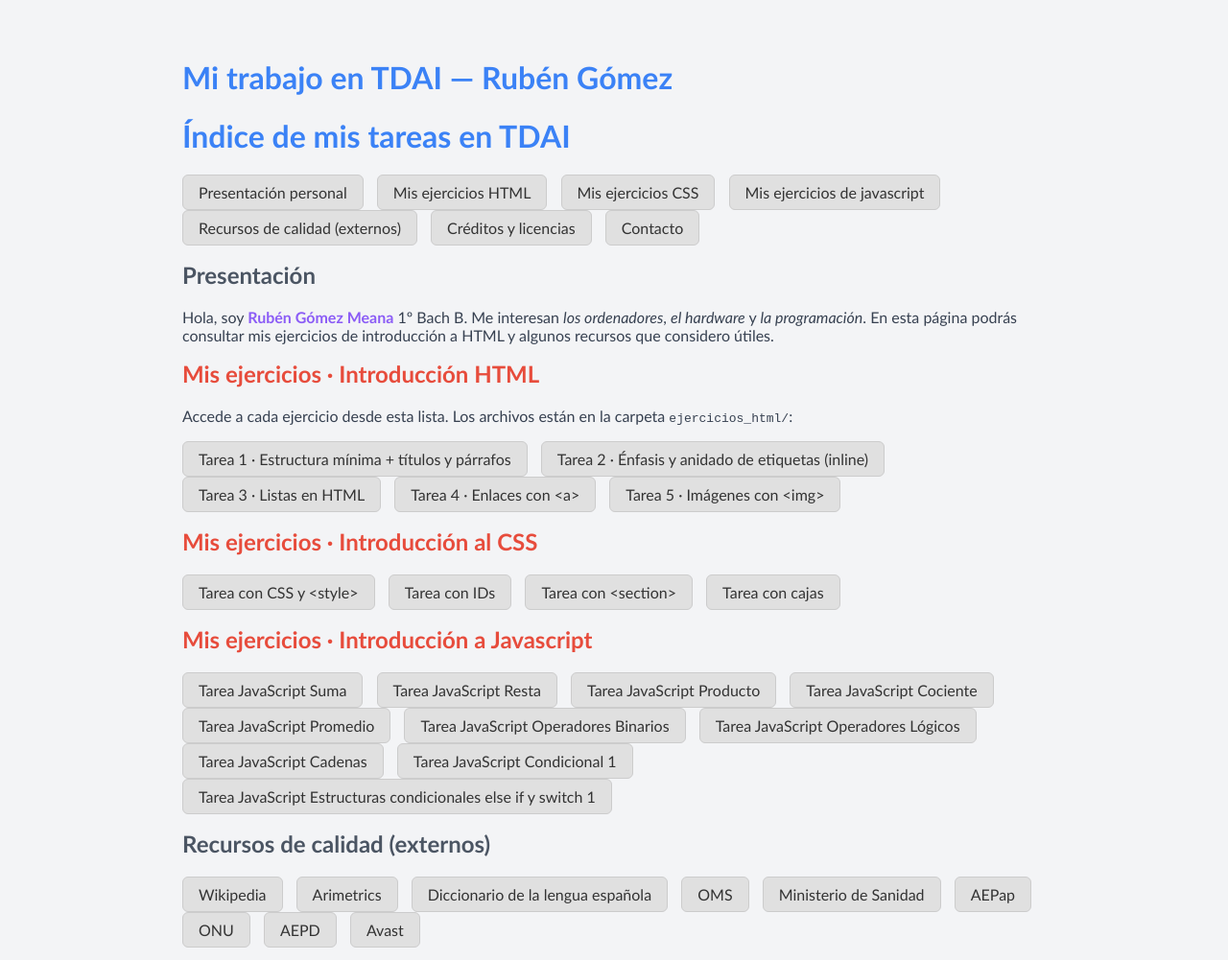
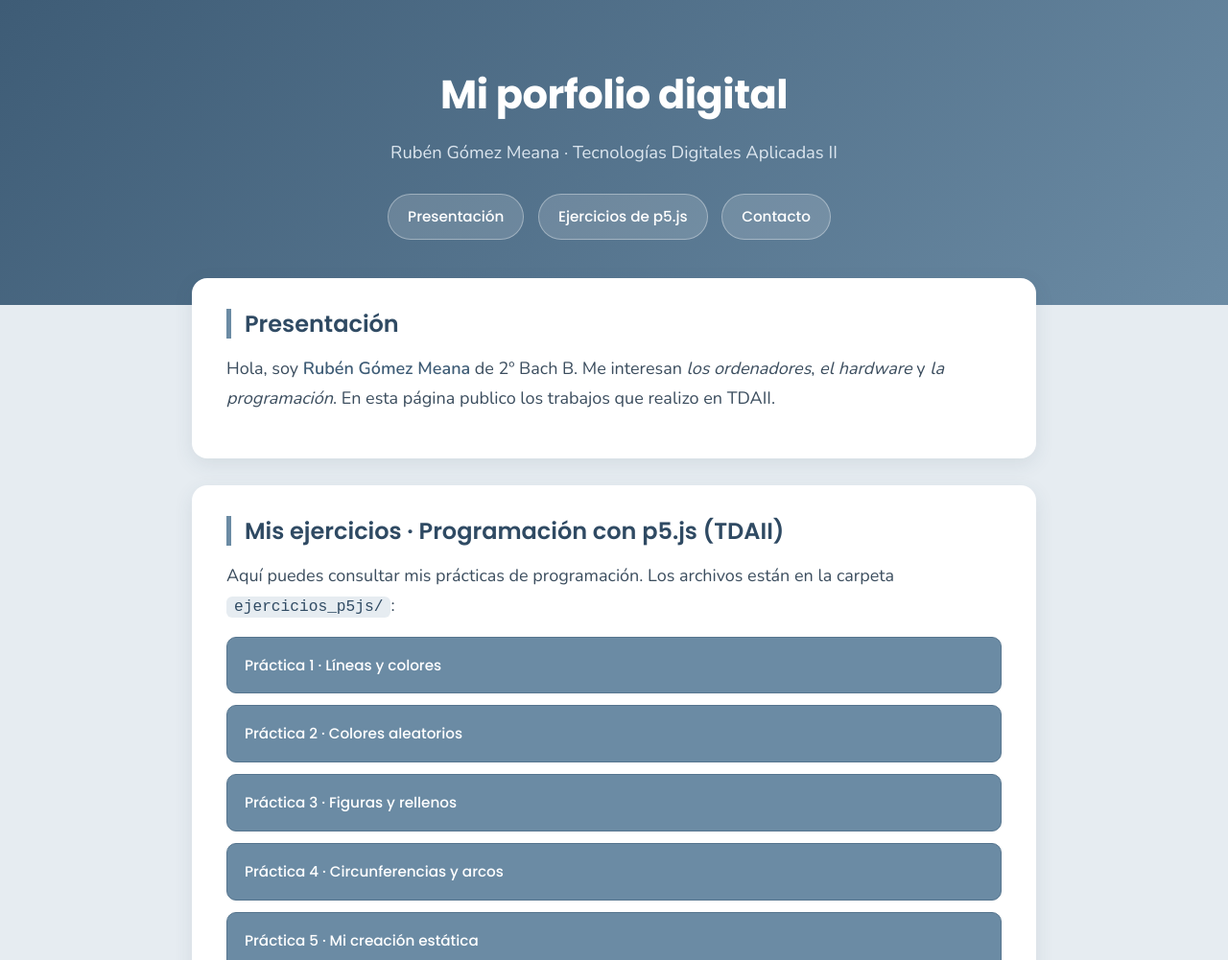
Before and after one commit to webpruben/webpruben.github.io, a plain HTML site: page index.html in a window 1280 px wide. Shown: the top 1001 px of the page at 96% size. Drawn offline with nearby package versions, Linux system fonts and the light colour scheme.

Commit message:
Update index.html

```diff
--- a/index.html
+++ b/index.html
@@ -2,154 +2,191 @@
 <html lang="es">
   <head>
     <meta charset="utf-8">
-    <title>Mi trabajo en TDAI · Rubén Gómez Meana</title>
+    <title>Mi porfolio de TDAII · Rubén Gómez Meana</title>
+    <meta name="viewport" content="width=device-width, initial-scale=1.0">
+    <link rel="preconnect" href="https://fonts.googleapis.com">
+    <link rel="preconnect" href="https://fonts.gstatic.com" crossorigin>
+    <link href="https://fonts.googleapis.com/css2?family=Nunito:wght@400;600&family=Poppins:wght@500;600;700&display=swap" rel="stylesheet">
     <style>
 body {
-  background-color: #F3F4F6;
+  background-color: #E6ECF1;
   margin: 0;
-  font-family: "Trebuchet MS", sans-serif;
+  font-family: "Nunito", "Trebuchet MS", sans-serif;
+  font-size: 18px;
+  line-height: 1.7;
+  color: #2E3E4F;
+}
+
+header {
+  background: linear-gradient(135deg, #3E5C76 0%, #6B8BA4 100%);
+  color: #FFFFFF;
+  text-align: center;
+  padding: 64px 24px 56px;
+}
+
+header h1 {
+  font-family: "Poppins", sans-serif;
+  font-weight: 700;
+  font-size: 2.6rem;
+  letter-spacing: -0.5px;
+  margin: 0 0 8px;
+  color: #FFFFFF;
+}
+
+header p {
+  margin: 0 0 28px;
+  font-size: 1.15rem;
+  color: #DCE6EF;
+}
+
+header ul li a {
+  background-color: rgba(255, 255, 255, 0.15);
+  border: 1px solid rgba(255, 255, 255, 0.35);
+  border-radius: 999px;
+}
+
+header ul li a:hover {
+  background-color: rgba(255, 255, 255, 0.3);
+  border-color: #FFFFFF;
 }
 
 main {
-  max-width: 900px;
-  margin: 0 auto;
-  padding: 40px;
-}
-
-h1 {
-  color: #3B82F6;
+  max-width: 880px;
+  margin: -28px auto 0;
+  padding: 0 24px 48px;
 }
 
 h2 {
-  color: #4B5563;
-  margin-top: 0;
+  font-family: "Poppins", sans-serif;
+  font-weight: 600;
+  font-size: 1.5rem;
+  color: #2F4A63;
+  margin: 0 0 16px;
+  padding-left: 14px;
+  border-left: 5px solid #6B8BA4;
+  line-height: 1.3;
 }
 
-.ejercicios h2 {
-  color: #E74C3C;
-}
-
-.recursos h2 {
-  color: #16A085;
+section {
+  background-color: #FFFFFF;
+  border-radius: 16px;
+  padding: 32px 36px;
+  margin-bottom: 28px;
+  box-shadow: 0 6px 20px rgba(47, 74, 99, 0.10);
 }
 
 p {
-  color: #374151;
+  color: #3B4D5E;
+  margin: 0 0 16px;
 }
 
 strong {
-  color: #8B5CF6;
+  color: #3E5C76;
+}
+
+code {
+  background-color: #E6ECF1;
+  color: #2F4A63;
+  padding: 2px 8px;
+  border-radius: 6px;
+  font-size: 0.9em;
 }
 
 ul {
   list-style: none;
   padding: 0;
+  margin: 0;
 }
 
 ul li {
   display: inline-block;
-  margin-right: 10px;
+  margin: 0 10px 12px 0;
 }
 
 a {
   display: inline-block;
-  padding: 8px 16px;
-  background-color: #e0e0e0;
-  border: 1px solid #ccc;
-  border-radius: 6px;
+  padding: 10px 20px;
+  background-color: #6B8BA4;
+  border: 1px solid #56758E;
+  border-radius: 10px;
   text-decoration: none;
-  color: #333;
+  color: #FFFFFF;
+  font-family: "Poppins", sans-serif;
   font-weight: 500;
-  transition: background-color 0.3s, border-color 0.3s;
+  font-size: 0.95rem;
+  transition: background-color 0.25s, transform 0.25s, box-shadow 0.25s;
 }
 
 a:hover {
-  background-color: #cbd5e1;
-  border-color: #94a3b8;
+  background-color: #4A6B8A;
+  transform: translateY(-2px);
+  box-shadow: 0 4px 12px rgba(47, 74, 99, 0.25);
+}
+
+#ej-p5js ul {
+  display: flex;
+  flex-direction: column;
+  gap: 12px;
+}
+
+#ej-p5js ul li {
+  margin: 0;
+}
+
+#ej-p5js ul li a {
+  display: block;
+  padding: 16px 18px;
+  height: 100%;
+  box-sizing: border-box;
+}
+
+footer {
+  text-align: center;
+  padding: 0 24px 32px;
+  color: #6B7F92;
+  font-size: 0.9rem;
+}
+
+@media (max-width: 600px) {
+  body { font-size: 16px; }
+  header { padding: 44px 16px 48px; }
+  header h1 { font-size: 1.9rem; }
+  main { padding: 0 16px 32px; }
+  section { padding: 24px 20px; }
 }
     </style>
   </head>
   <body>
 
+<header>
+  <h1>Mi porfolio digital</h1>
+  <p>Rubén Gómez Meana · Tecnologías Digitales Aplicadas II</p>
+  <ul>
+    <li><a href="#presentacion">Presentación</a></li>
+    <li><a href="#ej-p5js">Ejercicios de p5.js</a></li>
+    <li><a href="#contacto">Contacto</a></li>
+  </ul>
+</header>
+
 <main>
-<h1>Mi trabajo en TDAI — Rubén Gómez</h1>
-<h1>Índice de mis tareas en TDAI</h1>
-<ul>
-  <li><a href="#presentacion">Presentación personal</a></li>
-  <li><a href="#ej-html">Mis ejercicios HTML</a></li>
-  <li><a href="#ej-css">Mis ejercicios CSS</a></li>
-  <li><a href="#ej-javascript">Mis ejercicios de javascript</a></li>
-  <li><a href="#recursos">Recursos de calidad (externos)</a></li>
-  <li><a href="#cc">Créditos y licencias</a></li>
-  <li><a href="#contacto">Contacto</a></li>
-</ul>
 
 <section id="presentacion">
   <h2>Presentación</h2>
-  <p>Hola, soy <strong>Rubén Gómez Meana</strong> 1º Bach B. Me interesan <em>los ordenadores</em>, <em>el hardware</em> y <em>la programación</em>.
-  En esta página podrás consultar mis ejercicios de introducción a HTML y algunos recursos que considero útiles.</p>
+  <p>Hola, soy <strong>Rubén Gómez Meana</strong> de 2º Bach B. Me interesan <em>los ordenadores</em>, <em>el hardware</em> y <em>la programación</em>.
+  En esta página publico los trabajos que realizo en TDAII.</p>
 </section>
 
-<section id="ej-html" class="ejercicios">
-  <h2>Mis ejercicios · Introducción HTML</h2>
-  <p>Accede a cada ejercicio desde esta lista. Los archivos están en la carpeta <code>ejercicios_html/</code>:</p>
+<section id="ej-p5js" class="ejercicios">
+  <h2>Mis ejercicios · Programación con p5.js (TDAII)</h2>
+  <p>Aquí puedes consultar mis prácticas de programación. Los archivos están en la carpeta <code>ejercicios_p5js/</code>:</p>
   <ul>
-    <li><a href="ejercicios_html/HTML/web_GomezMeana_Ruben_tarea_1.html" target="_blank">Tarea 1 · Estructura mínima + títulos y párrafos</a></li>
-    <li><a href="ejercicios_html/HTML/web_GomezMeana_Ruben_tarea_2.html" target="_blank">Tarea 2 · Énfasis y anidado de etiquetas (inline)</a></li>
-    <li><a href="ejercicios_html/HTML/web_GomezMeana_Ruben_tarea_3.html" target="_blank">Tarea 3 · Listas en HTML</a></li>
-    <li><a href="ejercicios_html/HTML/web_GomezMeana_Ruben_tarea_4.html" target="_blank">Tarea 4 · Enlaces con &lt;a&gt;</a></li>
-    <li><a href="ejercicios_html/HTML/web_GomezMeana_Ruben_tarea_5.html" target="_blank">Tarea 5 · Imágenes con &lt;img&gt;</a></li>
-  </ul>
-</section>
-
-<section id="ej-css" class="ejercicios">
-  <h2>Mis ejercicios · Introducción al CSS</h2>
-  <ul>
-    <li><a href="ejercicios_html/css/web_gomezmeana_ruben_css_1.html" target="_blank">Tarea con CSS y &lt;style&gt;</a></li>
-    <li><a href="ejercicios_html/css/web_gomezmeana_ruben_css_2.html" target="_blank">Tarea con IDs</a></li>
-    <li><a href="ejercicios_html/css/web_gomezmeana_ruben_css_3.html" target="_blank">Tarea con &lt;section&gt;</a></li>
-    <li><a href="ejercicios_html/css/web_gomezmeana_ruben_css_4.html" target="_blank">Tarea con cajas</a></li>
-  </ul>
-</section>
-
-  <section id="ej-javascript" class="ejercicios">
-  <h2>Mis ejercicios · Introducción a Javascript</h2>
-  <ul>
-    <li><a href="ejercicios_html/javascript/web_javascript_ruben_E1_suma.html" target="_blank">Tarea JavaScript Suma</a></li>
-    <li><a href="ejercicios_html/javascript/web_javascript_ruben_E1_resta.html" target="_blank">Tarea JavaScript Resta</a></li>
-    <li><a href="ejercicios_html/javascript/web_javascript_ruben_E1_producto.html" target="_blank">Tarea JavaScript Producto</a></li>
-    <li><a href="ejercicios_html/javascript/web_javascript_ruben_E1_cociente.html" target="_blank">Tarea JavaScript Cociente</a></li>
-    <li><a href="ejercicios_html/javascript/web_javascript_ruben_E1_promedio.html" target="_blank">Tarea JavaScript Promedio</a></li>
-    <li><a href="ejercicios_html/javascript/web_javascript_Ruben_E3_operadores_binarios.html" target="_blank">Tarea JavaScript Operadores Binarios</a></li>
-    <li><a href="ejercicios_html/javascript/web_javascript_Ruben_E4_operadores_logicos.html" target="_blank">Tarea JavaScript Operadores Lógicos</a></li>
-    <li><a href="ejercicios_html/javascript/web_javascript_Ruben_E6_cadenas.html" target="_blank">Tarea JavaScript Cadenas</a></li>
-    <li><a href="ejercicios_html/javascript/web_javascript_Ruben_E7_condicionales_1.html" target="_blank">Tarea JavaScript Condicional 1</a></li>
-    <li><a href="ejercicios_html/javascript/web_javascript_Ruben_E8_else_if_switch.html" target="_blank">Tarea JavaScript Estructuras condicionales else if y switch 1</a></li>
-  </ul>
-</section>
-
-<section id="recursos">
-  <h2>Recursos de calidad (externos)</h2>
-  <ul>
-    <li><a href="https://es.wikipedia.org/wiki/Netiqueta" target="_blank">Wikipedia</a></li>
-    <li><a href="https://www.arimetrics.com/glosario-digital/netiqueta" target="_blank">Arimetrics</a></li>
-    <li><a href="https://dle.rae.es/netiqueta" target="_blank">Diccionario de la lengua española</a></li>
-    <li><a href="https://www.who.int/data/#data" target="_blank">OMS</a></li>
-    <li><a href="https://www.sanidad.gob.es/" target="_blank">Ministerio de Sanidad</a></li>
-    <li><a href="https://aepap.org/" target="_blank">AEPap</a></li>
-    <li><a href="https://www.un.org/es/coronavirus/digital-safety" target="_blank">ONU</a></li>
-    <li><a href="https://www.aepd.es/guias/guia-privacidad-y-seguridad-en-internet.pdf" target="_blank">AEPD</a></li>
-    <li><a href="https://www.avast.com/es-es/c-internet-safety-tips" target="_blank">Avast</a></li>
-  </ul>
-</section>
-
-<section id="cc">
-  <h2>Créditos y licencias</h2>
-  <ul>
-    <li>Autor: Pexels - Códigos de computadora - Licencia CC - <a href="https://www.pexels.com/es-es/foto/codigos-de-computadora-207580/" target="_blank">Enlace</a></li>
-    <li>Autor: Foto de Antoni Shkraba Studio - Licencia CC - <a href="https://www.pexels.com/es-es/foto/persona-sonriente-sonriendo-camiseta-sin-mangas-5890627/" target="_blank">Enlace</a></li>
-    <li>Autor: Foto de Kampus Production - Licencia CC - <a href="https://www.pexels.com/es-es/foto/joven-nino-mirando-observando-7414092/" target="_blank">Enlace</a></li>
-    <li>Autor: Foto de Myburgh Roux - Licencia CC - <a href="https://www.pexels.com/es-es/foto/internet-tecnologia-ordenador-negro-4816921/" target="_blank">Enlace</a></li>
+    <li><a href="ejercicios_p5js/gomezmeana_ruben_p5_1.html" target="_blank">Práctica 1 · Líneas y colores</a></li>
+    <li><a href="ejercicios_p5js/gomezmeana_ruben_p5_2.html" target="_blank">Práctica 2 · Colores aleatorios</a></li>
+    <li><a href="ejercicios_p5js/gomezmeana_ruben_p5_3.html" target="_blank">Práctica 3 · Figuras y rellenos</a></li>
+    <li><a href="ejercicios_p5js/gomezmeana_ruben_p5_4.html" target="_blank">Práctica 4 · Circunferencias y arcos</a></li>
+    <li><a href="ejercicios_p5js/gomezmeana_ruben_p5_5.html" target="_blank">Práctica 5 · Mi creación estática</a></li>
+    <li><a href="ejercicios_p5js/gomezmeana_ruben_p5_6.html" target="_blank">Práctica 6 · Mi póster</a></li>
+    <li><a href="ejercicios_p5js/gomezmeana_ruben_p5_7.html" target="_blank">Práctica 7 · Casa adaptable</a></li>
   </ul>
 </section>
 
@@ -157,9 +194,9 @@ a:hover {
   <h2>Contacto</h2>
 </section>
 
-<p><small>Última actualización: 20/02/2026</small></p>
+</main>
 
-</main>
+<footer>Última actualización: 24/11/2026</footer>
 
   </body>
 </html>
```
